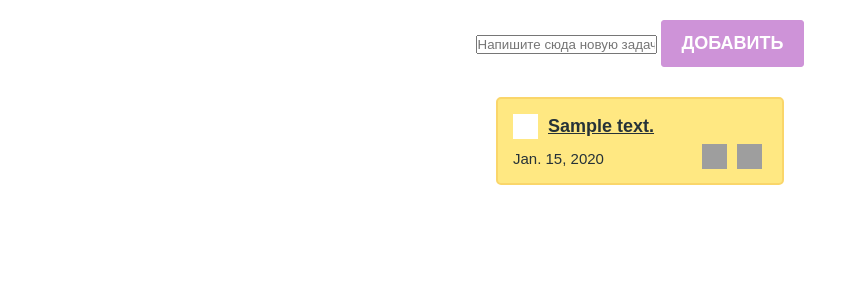
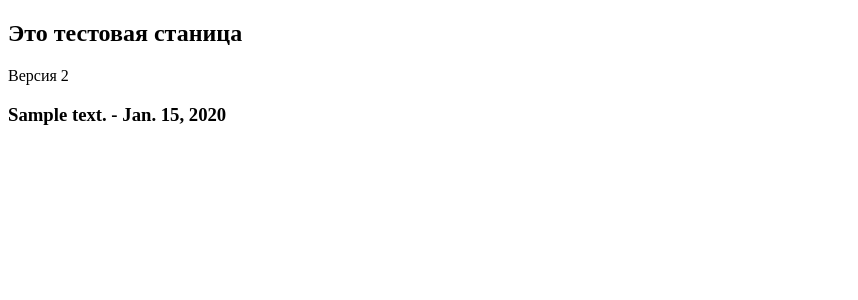
Before and after one commit to MoldobekovaKanykei/todo1, a Django app: template main/templates/test.html in a window 1280 px wide. Shown: the top 300 px of the page, without its empty margins (0-858 px from the left). Run offline with Django 3.2, Linux system fonts and the light colour scheme; the template is opened without the code that fills it: values that come from a table or form of the project are taken from there, others are empty; tables that the repository leaves empty hold one stand-in row (values such as "Sample post"); grey boxes are pictures that could not be loaded.

Commit message:
added todo list in test page

```diff
--- a/main/templates/test.html
+++ b/main/templates/test.html
@@ -1,65 +1,16 @@
-{% load static %}
 <!DOCTYPE html>
 <html lang="en">
 <head>
-    <meta charset="UTF-8" />
-    <meta name="viewport" content="width=device-width, initial-scale=1.0" />
-    <title>Todo</title>
-    <!-- <link rel="stylesheet" href="./styles/index.css" /> -->
-    <link rel="stylesheet" href="{% static 'styles/index.css' %}" />
-    <!-- <link rel="stylesheet" href="./styles/checkbox.css"> -->
-    <link rel="stylesheet" href="{% static 'styles/checkbox.css' %}">
+    <meta charset="UTF-8">
+    <meta name="viewport" content="width=device-width, initial-scale=1.0">
+    <title>Document</title>
 </head>
 <body>
-    <section>
-        <div class="create_container">
+    <h2>Это тестовая станица</h2>
+    <div>Версия 2</div>
+    {% for todo in todo_list %}
+        <h3>{{ todo.text }} - {{ todo.created_at}}</h3>
 
-            {% csrf_token %}
-            <input
-                class="create_input"
-                type="text"
-                placeholder="Напишите сюда новую задачу"
-                name="todo_text"
-            />
-            <button class="create_button">Добавить</button>
-          </form>
-        </div>
-        <div class="todo_container">
-
-            {% for todo in todo_list %}
-            <div class="todo_item
-                {% if todo.is_favorite %}
-                    marked
-                {% elif todo.is_closed %}
-                    done
-                {% endif %}
-
-            ">
-                <div class="todo_item_header">
-                    <label class="checkbox_container">
-                        <input type="checkbox"
-                            {% if todo.is_closed %}
-                                checked
-                            {% endif %}
-                        />
-                        <span class="checkmark"></span>
-                    </label>
-                    <h4><a href="{% url 'close-todo' todo.id %}">{{ todo.text }}</a></h4>
-                </div>
-                <div class="todo_item_footer">
-                    <p>{{ todo.created_at }}</p>
-                    <div class="action_buttons">
-                        {% if todo.is_favorite %}
-                            <a href="{% url 'mark-todo' todo.id %}"><img src="{% static './icons/marked.png' %}" /></a>
-                        {% else %}
-                            <a href="{% url 'mark-todo' todo.id %}"><img src="{% static './icons/unmarked.png' %}" /></a>
-                        {% endif %}
-
-                        <a href="{% url 'delete-todo' todo.id %}"><img src="{% static './icons/delete.png' %}" /></a>
-                    </div>
-                </div>
-            </div>
-        {% endfor %}
-        </div>
-      </section>
+    {% endfor %}
+</body>
 </html>
--- a/main/views.py
+++ b/main/views.py
@@ -1,4 +1,5 @@
 from django.shortcuts import render, HttpResponse
+from .models import ToDo
 
 # Create your views here.
 
@@ -6,7 +7,8 @@ def homepage(request):
     return render(request, "index.html")
 
 def test(request):
-    return render(request, "test.html")
+    todo_list = ToDo.objects.all()
+    return render(request, "test.html", {"todo_list": todo_list})
 
 def third(request):
     return HttpResponse("This is page test3")
```
Also changed, not shown: todo/urls.py (line endings or trailing spaces).
